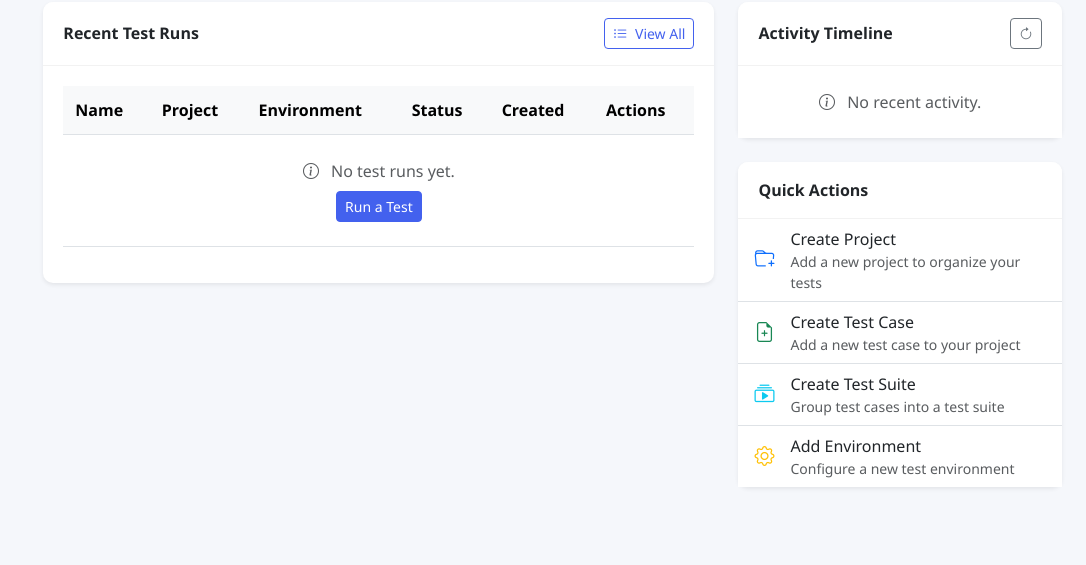
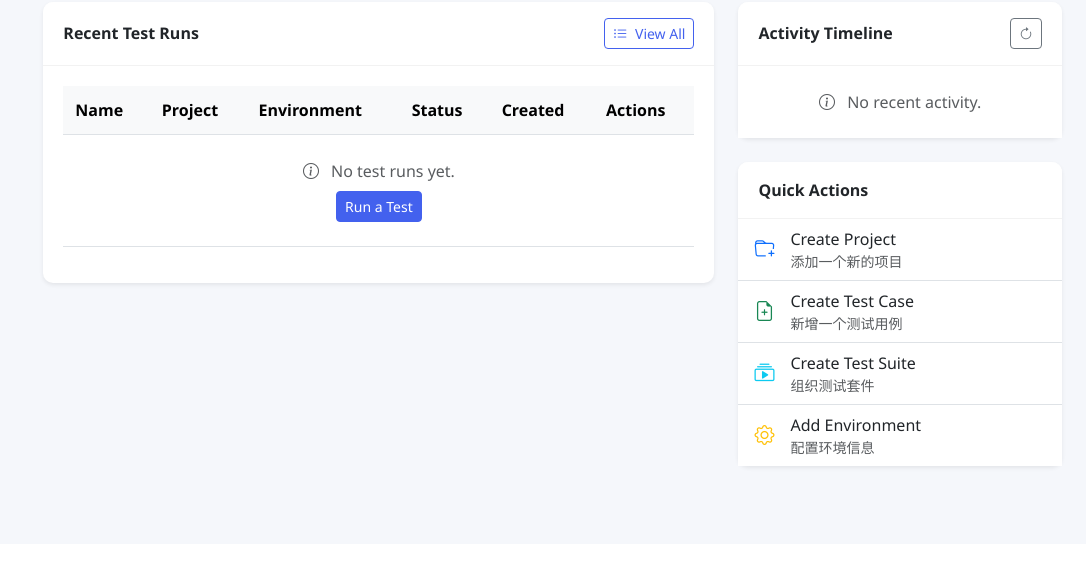
Before and after one commit to Joyamon/EasyTesting, a Django app: page /dashboard/ in a window 1280 px wide. Shown: the part 848-1413 px from the top of the page, without its empty margins (194-1280 px from the left). After the commit the page ends 1318 px from the top, so only its background shows below. Run offline with Django 4.2, Linux system fonts and the light colour scheme; the visitor is signed in with stand-in values (Sample User, id 1); data that the repository does not hold is empty; some libraries are stand-ins or nearby versions.

Commit message:
优化提示

```diff
--- a/templates/test_manager/dashboard.html
+++ b/templates/test_manager/dashboard.html
@@ -251,28 +251,28 @@
                         <i class="bi bi-folder-plus text-primary me-3 fs-5"></i>
                         <div>
                             <div class="fw-medium">Create Project</div>
-                            <div class="text-muted small">Add a new project to organize your tests</div>
+                            <div class="text-muted small">添加一个新的项目</div>
                         </div>
                     </a>
                     <a href="{% url 'test_case_create' %}" class="list-group-item list-group-item-action d-flex align-items-center">
                         <i class="bi bi-file-earmark-plus text-success me-3 fs-5"></i>
                         <div>
                             <div class="fw-medium">Create Test Case</div>
-                            <div class="text-muted small">Add a new test case to your project</div>
+                            <div class="text-muted small">新增一个测试用例</div>
                         </div>
                     </a>
                     <a href="{% url 'test_suite_create' %}" class="list-group-item list-group-item-action d-flex align-items-center">
                         <i class="bi bi-collection-play text-info me-3 fs-5"></i>
                         <div>
                             <div class="fw-medium">Create Test Suite</div>
-                            <div class="text-muted small">Group test cases into a test suite</div>
+                            <div class="text-muted small">组织测试套件</div>
                         </div>
                     </a>
                     <a href="{% url 'environment_create' %}" class="list-group-item list-group-item-action d-flex align-items-center">
                         <i class="bi bi-gear text-warning me-3 fs-5"></i>
                         <div>
                             <div class="fw-medium">Add Environment</div>
-                            <div class="text-muted small">Configure a new test environment</div>
+                            <div class="text-muted small">配置环境信息</div>
                         </div>
                     </a>
                 </div>
```
